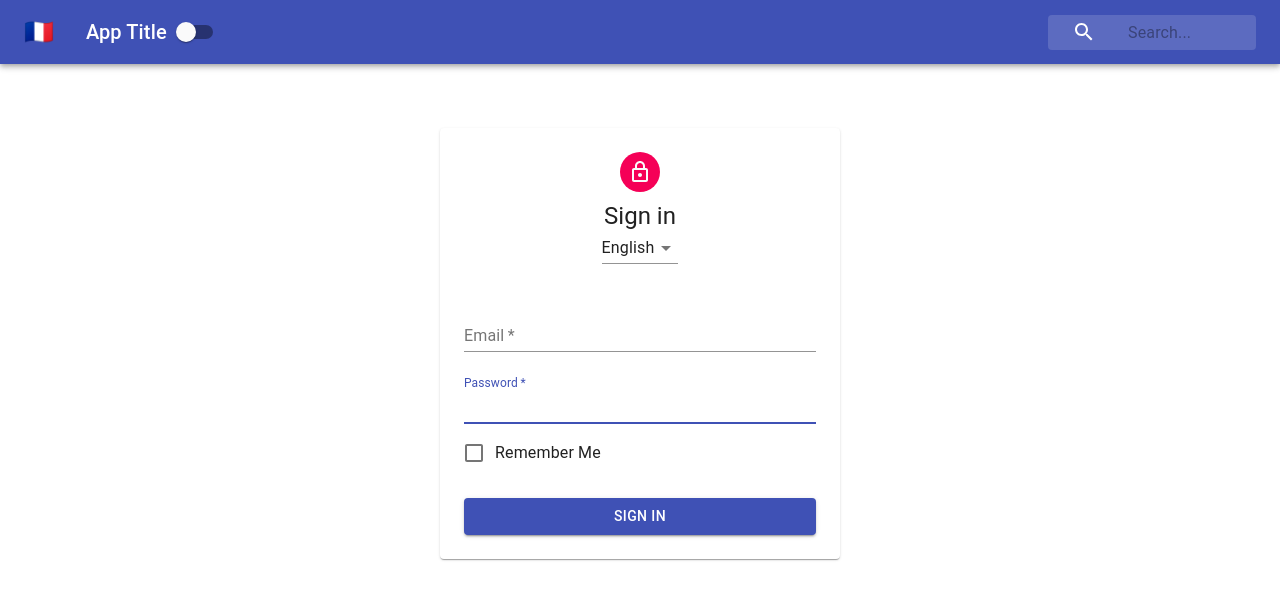
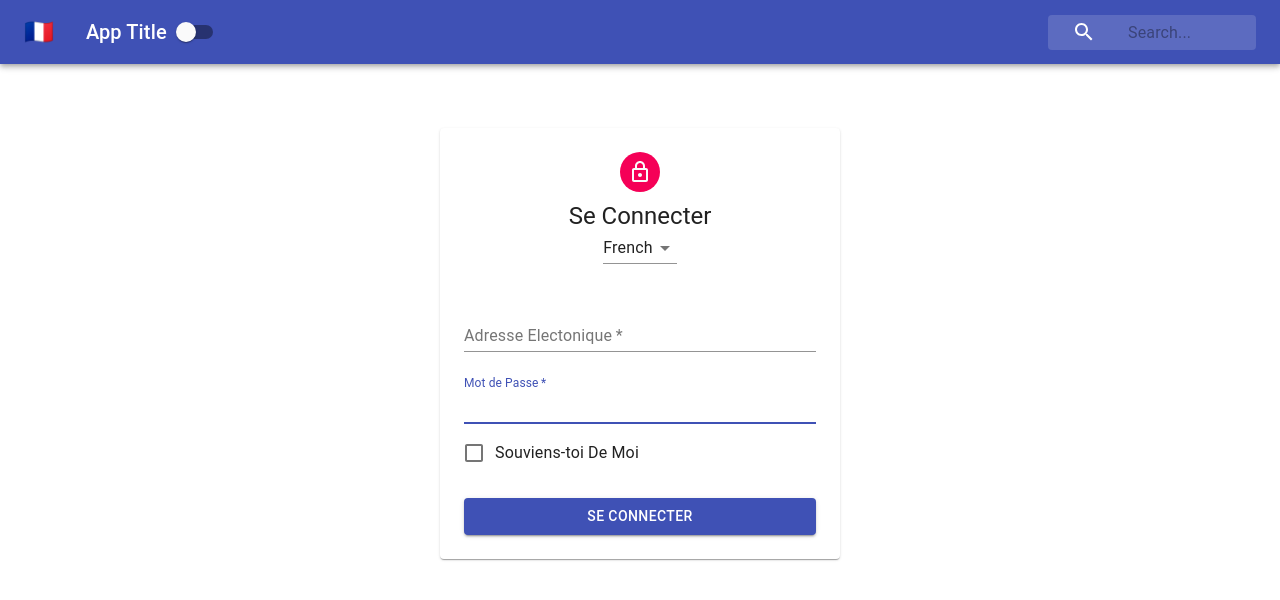
Before and after one commit to and1son/ContextAPI, a React (Create React App) app: page / in a window 1280 px wide. Shown: the top 600 px of the page. Built offline with nearby package versions, Linux system fonts and the light colour scheme.

Commit message:
changeLangugage context

```diff
--- a/src/App.js
+++ b/src/App.js
@@ -3,13 +3,16 @@
 import Form from "./Form";
 import PageContent from "./PageContent";
 import { ThemeProvider } from "./contexts/ThemeContext";
+import { LanguageProvider } from './contexts/LanguageContext';
 
 function App() {
   return (
     <ThemeProvider>
       <PageContent>
-        <Navbar />
-        <Form />
+        <LanguageProvider>
+          <Navbar />
+          <Form />
+        </LanguageProvider>
       </PageContent>
     </ThemeProvider>
   );
--- a/src/Form.js
+++ b/src/Form.js
@@ -14,33 +14,59 @@
 import Select from "@material-ui/core/Select";
 import withStyles from "@material-ui/core/styles/withStyles";
 import styles from "./styles/FormStyles";
+import { LanguageContext } from './contexts/LanguageContext';
+
+const words = {
+    english: {
+        signIn: 'Sign In',
+        email: 'Email',
+        password: 'Password',
+        remember: 'Rememeber me'
+    },
+    french: {
+        signIn: 'Se Connecter',
+        email: 'Adresse Electonique',
+        password: 'Mot de Passe',
+        remember: 'Souviens-toi De Moi'
+
+    },
+    spanish: {
+        signIn: 'Registrarse',
+        email: 'Correo Electronico',
+        password: 'Contrasena',
+        remember: 'Recurdame'
+    }
+}
 
 class Form extends Component {
+    static contextType = LanguageContext;
     render() {
+        const { language, changeLanguage } = this.context;
         const { classes } = this.props;
+        const { email, signIn, password, remember } = words[language];
         return (
             <main className={classes.main}>
                 <Paper className={classes.paper}>
                     <Avatar className={classes.avatar}>
                         <LockOutlinedIcon />
                     </Avatar>
-                    <Typography variant='h5'>Sign in</Typography>
-                    <Select value='english'>
+                    <Typography variant='h5'>{signIn}</Typography>
+                    <Select value={language} onChange={changeLanguage}>
                         <MenuItem value='english'>English</MenuItem>
                         <MenuItem value='french'>French</MenuItem>
                         <MenuItem value='spanish'>Spanish</MenuItem>
                     </Select>
                     <form className={classes.form}>
                         <FormControl margin="normal" required fullWidth>
-                            <InputLabel htmlFor="email">Email</InputLabel>
+                            <InputLabel htmlFor="email">{email}</InputLabel>
                             <Input id="email" name="email" autoFocus></Input>
                         </FormControl>
                         <FormControl margin="normal" required fullWidth>
-                            <InputLabel htmlFor="password">Password</InputLabel>
+                            <InputLabel htmlFor="password">{password}</InputLabel>
                             <Input id="password" name="password" autoFocus></Input>
                         </FormControl>
-                        <FormControlLabel control={<Checkbox color='primary' />} label='Remember Me' />
-                        <Button variant='contained' type='submit' fullWidth color='primary' className={classes.submit} >Sign in</Button>
+                        <FormControlLabel control={<Checkbox color='primary' />} label={remember} />
+                        <Button variant='contained' type='submit' fullWidth color='primary' className={classes.submit} >{signIn}</Button>
                     </form>
                 </Paper>
             </main>
--- /dev/null
+++ b/src/contexts/LanguageContext.js
@@ -0,0 +1,25 @@
+import React, { createContext, Component } from "react";
+
+export const LanguageContext = createContext()
+
+export class LanguageProvider extends Component {
+    constructor(props) {
+        super(props)
+        this.state = { language: 'french' }
+        this.changeLanguage = this.changeLanguage.bind(this);
+    }
+
+    changeLanguage(e) {
+        this.setState({
+            language: e.target.value
+        })
+    }
+
+    render() {
+        return (
+            <LanguageContext.Provider value={{ ...this.state, changeLanguage: this.changeLanguage }}>
+                {this.props.children}
+            </LanguageContext.Provider>
+        )
+    }
+}
```
